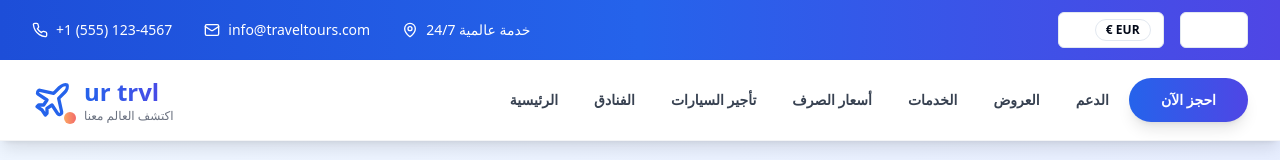
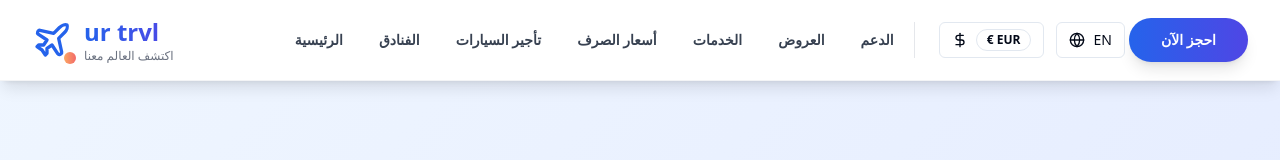
Before and after one commit to Axisx-group/safeer-journeys-explore-world, a React (Vite) app: page /about in a window 1280 px wide. Shown: the top 160 px of the page. Built offline with nearby package versions, Linux system fonts and the light colour scheme.

Commit message:
Refactor: Improve Navbar contact bar
- Improved the appearance of currency and language icons in the Navbar.
- Removed phone number, email, and customer service information from the Navbar's contact bar.

```diff
--- a/src/components/Navbar.tsx
+++ b/src/components/Navbar.tsx
@@ -1,7 +1,7 @@
 
 import { useState } from "react";
 import { Button } from "@/components/ui/button";
-import { Menu, X, Plane, Phone, Mail, MapPin } from "lucide-react";
+import { Menu, X, Plane } from "lucide-react";
 import { Link } from "react-router-dom";
 import LanguageToggle from "./LanguageToggle";
 import CurrencyDropdown from "./CurrencyDropdown";
@@ -53,37 +53,6 @@ const Navbar = () => {
 
   return (
     <>
-      {/* Contact Bar */}
-      <div className="bg-gradient-to-r from-blue-700 via-blue-600 to-indigo-600 text-white py-3 px-4 sm:px-6 lg:px-8 hidden md:block shadow-sm">
-        <div className="max-w-7xl mx-auto flex justify-between items-center text-sm">
-          <div className="flex items-center space-x-8">
-            <div className="flex items-center space-x-2 hover:text-blue-200 transition-colors duration-200">
-              <Phone className="h-4 w-4" />
-              <span className="font-medium">+1 (555) 123-4567</span>
-            </div>
-            <div className="flex items-center space-x-2 hover:text-blue-200 transition-colors duration-200">
-              <Mail className="h-4 w-4" />
-              <span className="font-medium">info@traveltours.com</span>
-            </div>
-            <div className="flex items-center space-x-2 hover:text-blue-200 transition-colors duration-200">
-              <MapPin className="h-4 w-4" />
-              <span className="font-medium">{isArabic ? 'خدمة عالمية 24/7' : '24/7 Global Service'}</span>
-            </div>
-          </div>
-          <div className="flex items-center space-x-4">
-            <div className="transform hover:scale-105 transition-transform duration-200">
-              <CurrencyDropdown
-                selectedCurrency={selectedCurrency}
-                onCurrencyChange={setSelectedCurrency}
-              />
-            </div>
-            <div className="transform hover:scale-105 transition-transform duration-200">
-              <LanguageToggle />
-            </div>
-          </div>
-        </div>
-      </div>
-
       {/* Main Navigation */}
       <nav className="bg-white shadow-lg sticky top-0 z-40 border-b border-gray-100">
         <div className="max-w-7xl mx-auto px-4 sm:px-6 lg:px-8">
@@ -118,6 +87,19 @@ const Navbar = () => {
                 </Link>
               ))}
 
+              {/* Enhanced Currency and Language Controls */}
+              <div className="flex items-center space-x-3 ml-6 pl-6 border-l border-gray-200">
+                <div className="transform hover:scale-110 transition-all duration-300 hover:shadow-lg rounded-lg">
+                  <CurrencyDropdown
+                    selectedCurrency={selectedCurrency}
+                    onCurrencyChange={setSelectedCurrency}
+                  />
+                </div>
+                <div className="transform hover:scale-110 transition-all duration-300 hover:shadow-lg rounded-lg">
+                  <LanguageToggle />
+                </div>
+              </div>
+
               <Link to="/booking" className="ml-4">
                 <Button
                   size="lg"
@@ -131,13 +113,13 @@ const Navbar = () => {
 
             {/* Mobile menu button */}
             <div className="md:hidden flex items-center space-x-3">
-              <div className="transform hover:scale-105 transition-transform duration-200">
+              <div className="transform hover:scale-110 transition-all duration-300 hover:shadow-lg rounded-lg">
                 <CurrencyDropdown
                   selectedCurrency={selectedCurrency}
                   onCurrencyChange={setSelectedCurrency}
                 />
               </div>
-              <div className="transform hover:scale-105 transition-transform duration-200">
+              <div className="transform hover:scale-110 transition-all duration-300 hover:shadow-lg rounded-lg">
                 <LanguageToggle />
               </div>
               <Button
```
